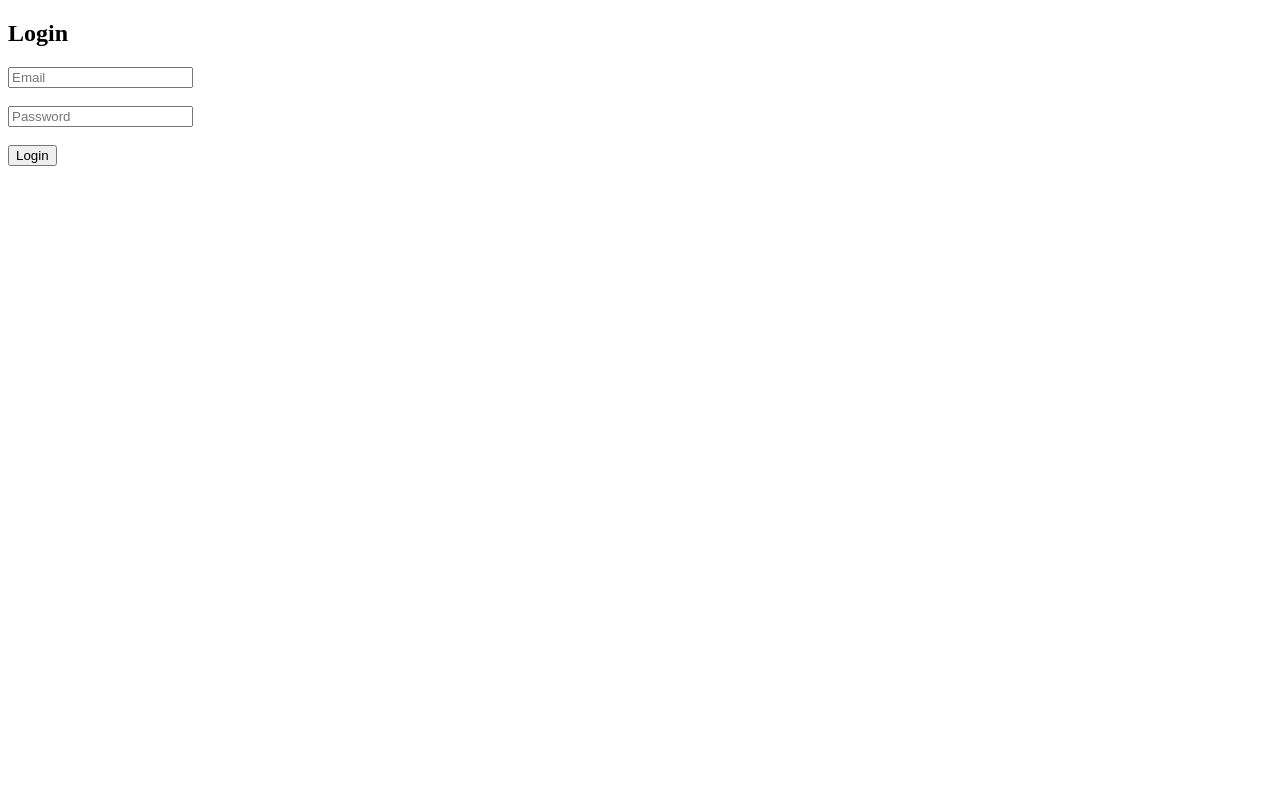
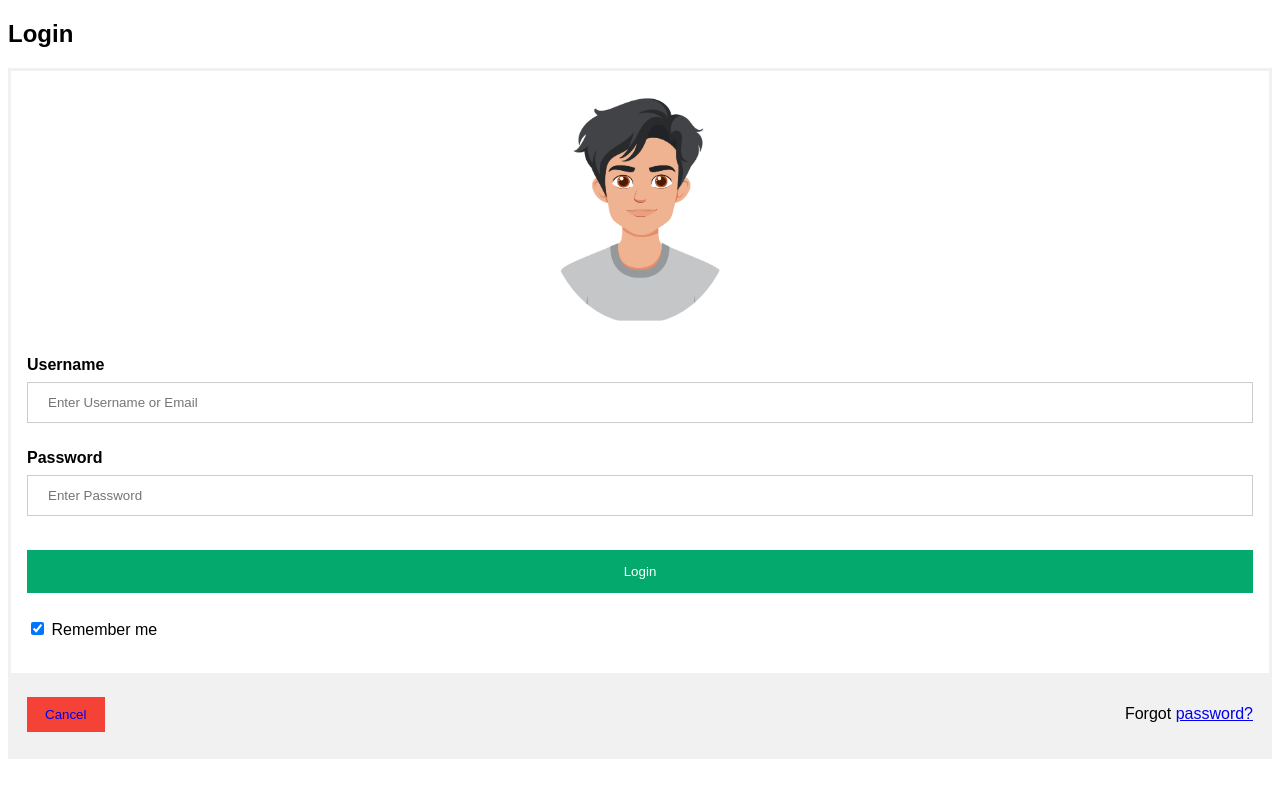
Before and after one commit to Neerajhac96/frontend-repo, a plain HTML site: page client/auth/login.html in a window 1280 px wide. Drawn offline with Linux system fonts and the light colour scheme.

Commit message:
login update

```diff
--- a/client/auth/login.html
+++ b/client/auth/login.html
@@ -4,19 +4,49 @@
     <meta charset="UTF-8" />
     <meta name="viewport" content="width=device-width, initial-scale=1.0" />
     <title>Login</title>
+    <link rel="stylesheet" href="../css/login.css" />
   </head>
   <body>
     <h2>Login</h2>
 
-    <form id="loginForm">
-      <input type="email" id="email" placeholder="Email" required /><br /><br />
-      <input
-        type="password"
-        id="password"
-        placeholder="Password"
-        required
-      /><br /><br />
-      <button type="submit">Login</button>
+    <form id="loginForm" action="/action_page.php" method="post">
+      <div class="imgcontainer">
+        <img src="../images/avatar1.jpg" alt="Avatar" class="avatar" />
+      </div>
+
+      <div class="container">
+        <label for="uname"><b>Username</b></label>
+        <input
+          type="text"
+          id="email"
+          placeholder="Enter Username or Email "
+          name="uname"
+          required
+        /><br /><br />
+        <label for="psw"><b>Password</b></label>
+        <input
+          type="password"
+          id="password"
+          placeholder="Enter Password"
+          name="psw"
+          required
+        /><br /><br />
+        <!-- Login Button -->
+        <button type="submit">Login</button> <br /><br />
+        <label>
+          <input type="checkbox" checked="checked" name="remember" /> Remember
+          me
+        </label>
+        <br /><br />
+        <!-- Links to Signup and Home -->
+        <!-- <a href="signup.html">Don't have an account? Signup</a><br /><br />
+      <a href="../index.html">Back to Home</a><br /><br /> -->
+      </div>
+
+      <div class="container" style="background-color: #f1f1f1">
+        <button type="button" class="cancelbtn"> <a href="../index.html" style="text-decoration: none;">Cancel</a></button>
+        <span class="psw">Forgot <a href="#">password?</a></span>
+      </div>
     </form>
 
     <p id="message"></p>
@@ -32,7 +62,7 @@
         const password = document.getElementById("password").value;
 
         try {
-          const res = await fetch("https://startify-backend.onrender.com/api/auth/login", {
+          const res = await fetch("http://localhost:5000/api/auth/login", {
             method: "POST",
             headers: {
               "Content-Type": "application/json",
```
